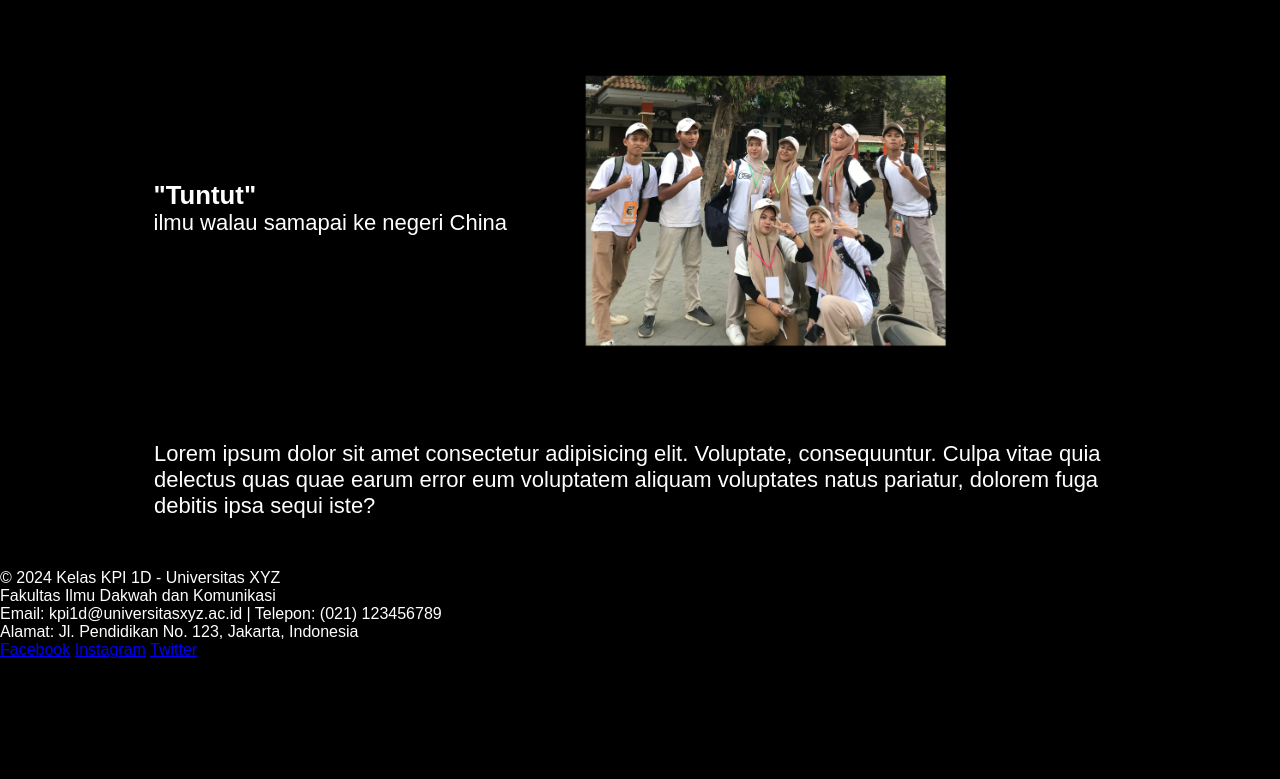
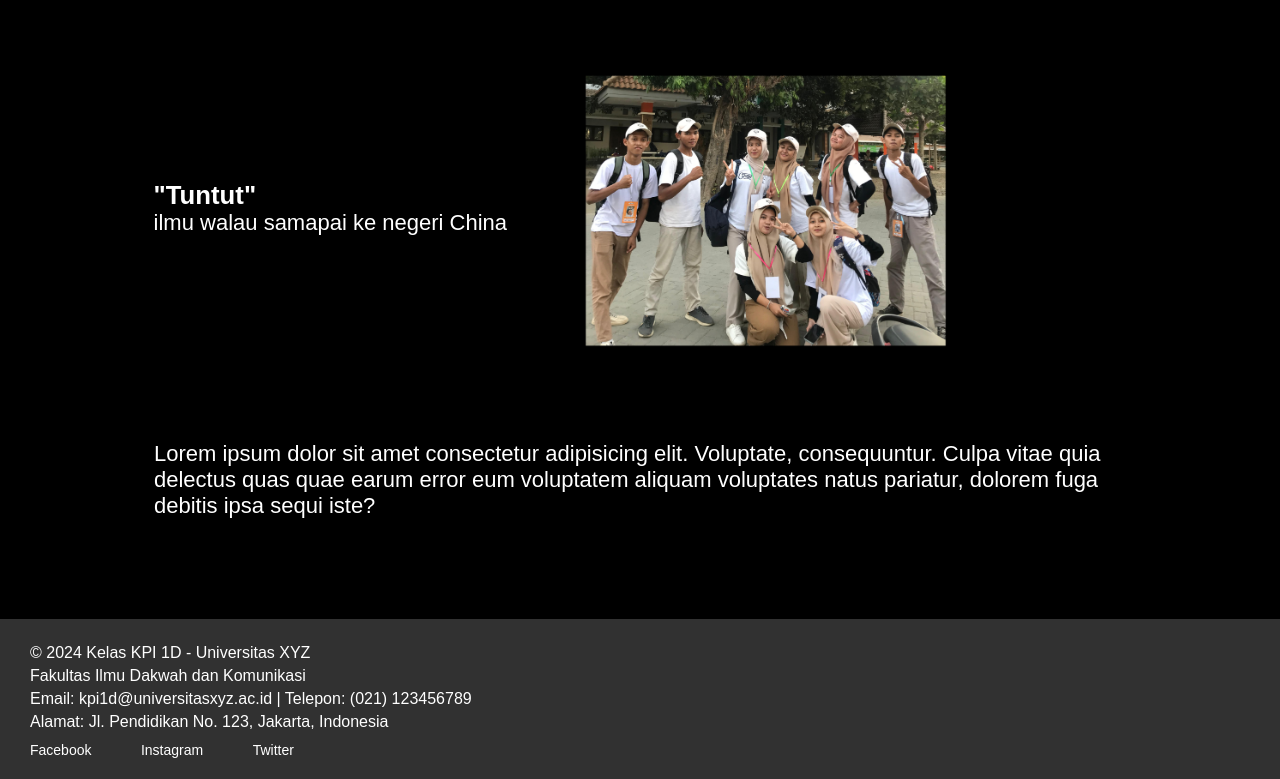
Before and after one commit to the-clever/RasakarsaIgniters, a plain HTML site: page index.html in a window 1280 px wide. Shown: the part 1821-2600 px from the top of the page. Before the commit the page ends 2480 px from the top, so only its background shows below. Drawn offline with nearby package versions, Linux system fonts and the light colour scheme.

Commit message:
Update style.css

```diff
--- a/style.css
+++ b/style.css
@@ -181,3 +181,34 @@ nav{
 .card-group:hover > .card:not(:hover) {
     filter: blur(5px);
 }
+
+/* Footer Styles */
+.site-footer {
+    background-color: #313131;
+    color: white;
+    padding: 20px 0;
+    text-align: start;
+    font-family: Arial, sans-serif;
+    margin-top: 50px;
+}
+
+.footer-content p {
+    margin: 5px 0;
+    margin-left: 30px;
+}
+
+.social-media {
+    margin-top: 10px;
+}
+
+.social-media a {
+    color: white;
+    margin: 0 15px;
+    margin-left: 30px;
+    text-decoration: none;
+    font-size: 14px;
+}
+
+.social-media a:hover {
+    text-decoration: underline;
+}
```
